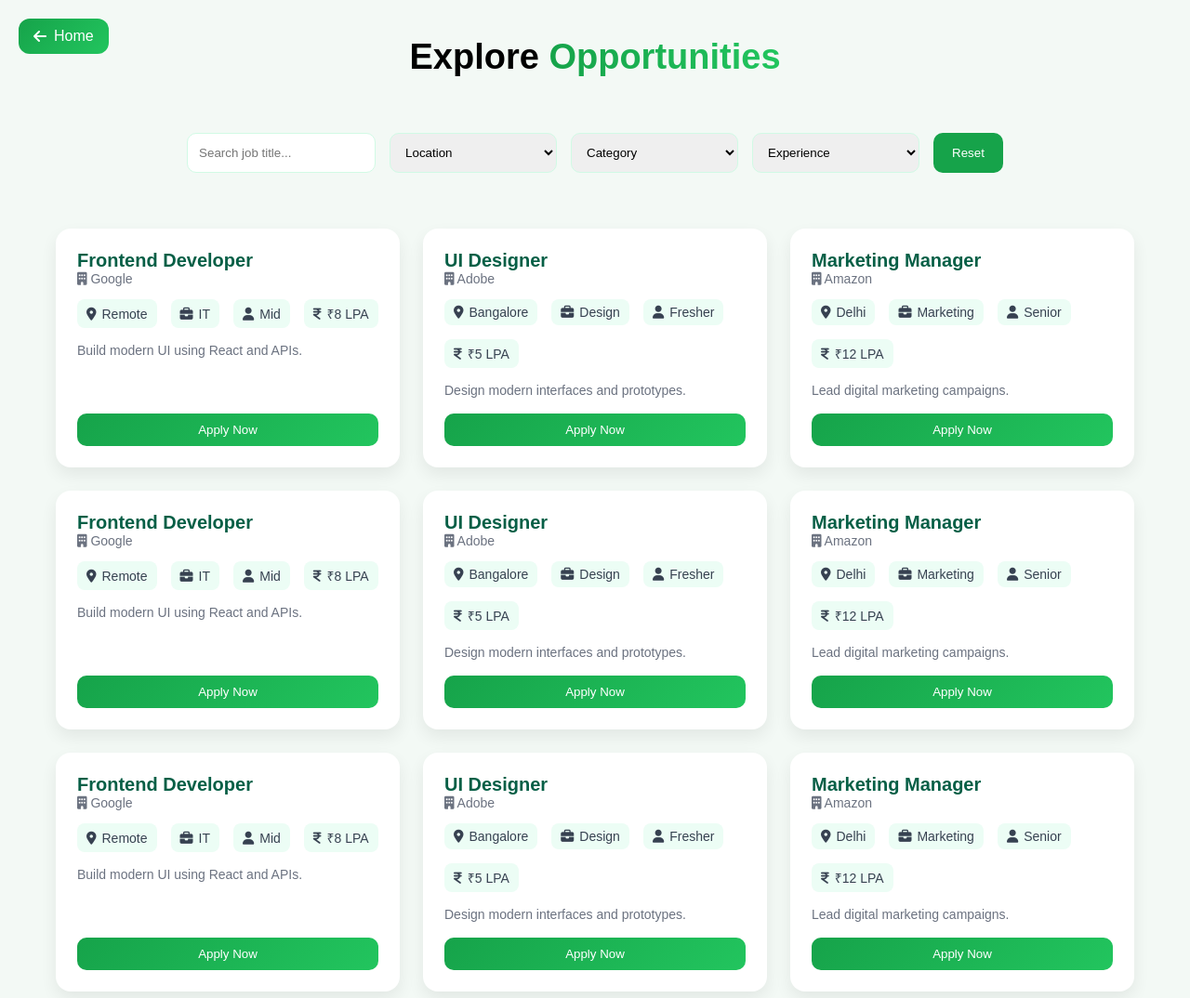
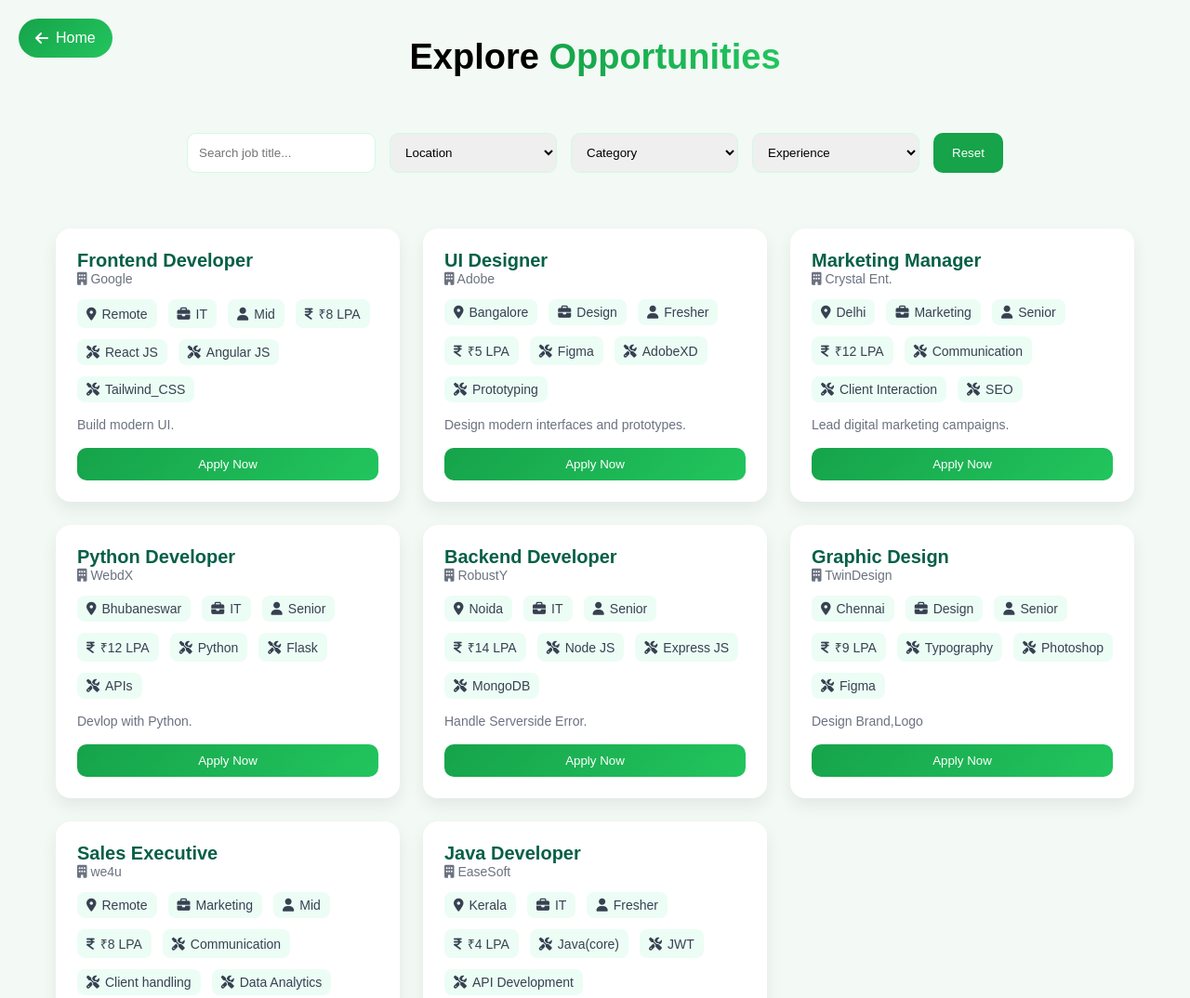
Before and after one commit to Aryan-018008/JobPortal, a plain HTML site: page JobCard.html in a window 1280 px wide. Shown: the top 1074 px of the page at 93% size. Drawn offline with Linux system fonts and the light colour scheme.

Commit message:
Jobcards Styling and Modification

```diff
--- a/JobCard.css
+++ b/JobCard.css
@@ -1,3 +1,44 @@
+/* ================= ROOT VARIABLES ================= */
+
+:root{
+
+/* PRIMARY COLORS */
+--primary:#16a34a;
+--primary-dark:#15803d;
+--primary-light:#22c55e;
+
+/* BACKGROUNDS */
+--bg-main:#f3f9f5;
+--bg-card:#ffffff;
+--bg-chip:#ecfdf5;
+--bg-chip-hover:#d1fae5;
+
+/* TEXT COLORS */
+--text-main:#065f46;
+--text-secondary:#6b7280;
+--text-body:#374151;
+
+/* BORDERS */
+--border-soft:#d1fae5;
+--border-hover:#bbf7d0;
+
+/* GRADIENTS */
+--gradient-main:linear-gradient(135deg,#16a34a,#22c55e);
+--gradient-hover:linear-gradient(135deg,#15803d,#16a34a);
+--gradient-text:linear-gradient(90deg,#16a34a,#22c55e);
+
+/* SHADOWS */
+--shadow-card:0 8px 18px rgba(0,0,0,0.07);
+--shadow-hover:0 14px 28px rgba(34,197,94,0.15);
+--shadow-btn:0 10px 20px rgba(34,197,94,0.35);
+--shadow-floating:0 12px 28px rgba(34,197,94,0.45);
+
+/* TRANSITION */
+--transition:.3s ease;
+}
+
+/* ================= GLOBAL ================= */
+
 *{
 margin:0;
 padding:0;
@@ -6,7 +47,7 @@ font-family:'Poppins',sans-serif;
 }
 
 body{
-background:#f3f9f5;
+background:var(--bg-main);
 }
 
 /* ================= TITLE ================= */
@@ -17,9 +58,10 @@ margin:40px 0;
 font-size:38px;
 }
 
-/* GREEN GRADIENT TEXT */
+/* GRADIENT TEXT */
+
 .gradient-text{
-background:linear-gradient(90deg,#16a34a,#22c55e);
+background:var(--gradient-text);
 background-clip:text;
 -webkit-background-clip:text;
 color:transparent;
@@ -40,33 +82,32 @@ padding:20px;
 .filter-bar select{
 padding:12px;
 border-radius:10px;
-border:1px solid #d1fae5;
+border:1px solid var(--border-soft);
 min-width:180px;
 outline:none;
-transition:0.3s;
+transition:var(--transition);
 }
 
-/* GREEN FOCUS EFFECT */
 .filter-bar input:focus,
 .filter-bar select:focus{
-border-color:#22c55e;
+border-color:var(--primary-light);
 box-shadow:0 0 0 3px rgba(34,197,94,0.15);
 }
 
 /* RESET BUTTON */
 
 #resetBtn{
-background:#16a34a;
+background:var(--primary);
 color:white;
 border:none;
 padding:12px 20px;
 border-radius:10px;
 cursor:pointer;
-transition:0.3s;
+transition:var(--transition);
 }
 
 #resetBtn:hover{
-background:#15803d;
+background:var(--primary-dark);
 transform:translateY(-2px);
 }
 
@@ -82,10 +123,10 @@ gap:25px;
 /* ================= JOB CARD ================= */
 
 .job-card{
-background:white;
+background:var(--bg-card);
 border-radius:16px;
 padding:22px;
-box-shadow:0 8px 18px rgba(0,0,0,0.07);
+box-shadow:var(--shadow-card);
 transition:all .35s ease;
 display:flex;
 flex-direction:column;
@@ -93,12 +134,10 @@ gap:14px;
 border:1px solid transparent;
 }
 
-/* GREEN HOVER POLISH */
 .job-card:hover{
 transform:translateY(-8px);
-border-color:#bbf7d0;
-box-shadow:
-0 14px 28px rgba(34,197,94,0.15);
+border-color:var(--border-hover);
+box-shadow:var(--shadow-hover);
 }
 
 /* ================= HEADER ================= */
@@ -112,11 +151,11 @@ align-items:center;
 .job-title{
 font-size:20px;
 font-weight:600;
-color:#065f46;
+color:var(--text-main);
 }
 
 .company{
-color:#6b7280;
+color:var(--text-secondary);
 font-size:14px;
 }
 
@@ -125,31 +164,30 @@ font-size:14px;
 .job-info{
 display:flex;
 flex-wrap:wrap;
-gap:15px;
+gap:12px;
 font-size:14px;
-color:#374151;
+color:var(--text-body);
 }
 
 .job-info span{
 display:flex;
 align-items:center;
 gap:6px;
-background:#ecfdf5;
+background:var(--bg-chip);
 padding:6px 10px;
 border-radius:8px;
-transition:0.3s;
+transition:var(--transition);
 }
 
-/* GREEN CHIP HOVER */
 .job-info span:hover{
-background:#d1fae5;
+background:var(--bg-chip-hover);
 transform:scale(1.05);
 }
 
 /* ================= DESCRIPTION ================= */
 
 .job-desc{
-color:#6b7280;
+color:var(--text-secondary);
 font-size:14px;
 line-height:1.5;
 }
@@ -161,17 +199,16 @@ margin-top:auto;
 padding:10px;
 border:none;
 border-radius:10px;
-background:linear-gradient(135deg,#16a34a,#22c55e);
+background:var(--gradient-main);
 color:white;
 cursor:pointer;
-transition:all .3s ease;
+transition:var(--transition);
 }
 
-/* BUTTON HOVER */
 .view-btn:hover{
 transform:translateY(-3px);
-box-shadow:0 10px 20px rgba(34,197,94,0.35);
-background:linear-gradient(135deg,#15803d,#16a34a);
+box-shadow:var(--shadow-btn);
+background:var(--gradient-hover);
 }
 
 /* ================= PAGINATION ================= */
@@ -188,22 +225,57 @@ margin-bottom:50px;
 padding:10px 18px;
 border:none;
 border-radius:8px;
-background:#16a34a;
+background:var(--primary);
 color:white;
 cursor:pointer;
-transition:0.3s;
+transition:var(--transition);
 }
 
 .pagination button:hover{
-background:#15803d;
+background:var(--primary-dark);
 transform:translateY(-2px);
 }
 
-/* Disabled Button */
 .pagination button:disabled{
 background:#9ca3af;
 cursor:not-allowed;
 transform:none;
+}
+
+/* ================= BACK HOME BUTTON ================= */
+
+.back-home-btn{
+position:fixed;
+top:20px;
+left:20px;
+z-index:9999;
+
+display:flex;
+align-items:center;
+gap:8px;
+
+padding:12px 18px;
+border-radius:50px;
+
+background:var(--gradient-main);
+color:white;
+text-decoration:none;
+font-weight:500;
+
+transition:var(--transition);
+}
+
+.back-home-btn:hover{
+transform:translateX(4px);
+box-shadow:var(--shadow-floating);
+}
+
+.back-home-btn i{
+transition:transform .3s ease;
+}
+
+.back-home-btn:hover i{
+transform:translateX(4px);
 }
 
 /* ================= RESPONSIVE ================= */
@@ -218,54 +290,11 @@ padding:20px;
 font-size:28px;
 }
 
-}
-
-/* ================= BACK HOME BUTTON ================= */
-
-.back-home-btn{
-position:fixed;
-top:20px;
-left:20px;
-z-index:999;
-
-display:flex;
-align-items:center;
-gap:8px;
-
-padding:10px 16px;
-border-radius:12px;
-
-background:linear-gradient(135deg,#16a34a,#22c55e);
-color:white;
-text-decoration:none;
-font-weight:500;
-
-/* box-shadow:0 8px 18px rgba(34,197,94,0.35); */
-transition:all .3s ease;
-}
-
-/* Hover Effect */
-/* .back-home-btn:hover{
-transform:translateX(-4px) translateY(-2px);
-background:linear-gradient(135deg,#15803d,#16a34a);
-box-shadow:0 12px 25px rgba(34,197,94,0.45);
-} */
-
-/* Arrow Animation */
-.back-home-btn i{
-transition:transform .3s ease;
-}
-
-.back-home-btn:hover i{
-transform:translateX(4px);
-}
-
-/* Mobile Adjustment */
-@media(max-width:768px){
 .back-home-btn{
 top:15px;
 left:15px;
 padding:8px 14px;
 font-size:14px;
 }
+
 }
--- a/JobCard.html
+++ b/JobCard.html
@@ -1,76 +1,41 @@
 <!DOCTYPE html>
 <html lang="en">
+
 <head>
     <meta charset="UTF-8">
     <meta name="viewport" content="width=device-width, initial-scale=1.0">
-
     <title>Jobs</title>
-
-<link rel="stylesheet"
-href="https://cdnjs.cloudflare.com/ajax/libs/font-awesome/6.5.1/css/all.min.css">
-
+    <link rel="stylesheet" href="https://cdnjs.cloudflare.com/ajax/libs/font-awesome/6.5.1/css/all.min.css">
     <link rel="stylesheet" href="JobCard.css">
 </head>
 
 <body>
-
-
-
-
     <section class="jobs-page">
-
-<h1 class="page-title">
-  Explore <span class="gradient-text">Opportunities</span>
-</h1>
-
-<!-- Filter Bar  -->
-
-<div class="filter-bar">
-
-<input type="text" id="searchInput"
-placeholder="Search job title...">
-
-<select id="locationFilter">
+        <h1 class="page-title"> Explore <span class="gradient-text">Opportunities</span> </h1> <!-- Filter Bar -->
+        <div class="filter-bar"> <input type="text" id="searchInput" placeholder="Search job title..."> <select
+                id="locationFilter">
                 <option value="">Location</option>
                 <option>Remote</option>
                 <option>Bangalore</option>
                 <option>Delhi</option>
-</select>
-
-<select id="categoryFilter">
+                <option>Bhubaneswar</option>
+                <option>Kerala</option>
+                <option>Delhi</option>
+            </select> <select id="categoryFilter">
                 <option value="">Category</option>
                 <option>IT</option>
                 <option>Design</option>
                 <option>Marketing</option>
-</select>
-
-<select id="experienceFilter">
+            </select> <select id="experienceFilter">
                 <option value="">Experience</option>
                 <option>Fresher</option>
                 <option>Mid</option>
                 <option>Senior</option>
-</select>
-
-<button id="resetBtn">Reset</button>
-
-</div>
-
-<!-- ================= JOB CARDS ================= -->
-
-<div id="jobContainer" class="job-container"></div>
-
-<!-- ================= PAGINATION ================= -->
-
-<!-- <div class="pagination">
-  <button id="prevBtn">Prev</button>
-  <span id="pageInfo"></span>
-  <button id="nextBtn">Next</button>
-</div> -->
-
-</section>
-
-<a href="job.html" class="back-home-btn"><i class="fa-solid fa-arrow-left"></i></i>Home</a>
-
+            </select> <button id="resetBtn">Reset</button> </div> <!-- ================= JOB CARDS ================= -->
+        <div id="jobContainer" class="job-container"></div> <!-- ================= PAGINATION ================= -->
+        <!-- <div class="pagination"> <button id="prevBtn">Prev</button> <span id="pageInfo"></span> <button id="nextBtn">Next</button> </div> -->
+    </section> <a href="index.html" class="back-home-btn"><i class="fa-solid fa-arrow-left"></i></i>Home</a>
     <script src="JobCard.js"></script>
 </body>
+
 </html>
--- a/JobCard.js
+++ b/JobCard.js
@@ -6,11 +6,14 @@ const baseJobs = [
 {
 title:"Frontend Developer",
 company:"Google",
-location:"Remote",
-category:"IT",
-experience:"Mid",
+location:"Remote",  //Remote/Other Location
+category:"IT",      // It or design or marketig
+experience:"Mid",   // Fresher or Mid or Senior
 salary:"₹8 LPA",
-desc:"Build modern UI using React and APIs."
+skill1:"React JS",
+skill2:"Angular JS",
+skill3:"Tailwind_CSS",
+desc:"Build modern UI."
 },
 {
 title:"UI Designer",
@@ -19,24 +22,92 @@ location:"Bangalore",
 category:"Design",
 experience:"Fresher",
 salary:"₹5 LPA",
+skill1:"Figma",
+skill2:"AdobeXD",
+skill3:"Prototyping",
 desc:"Design modern interfaces and prototypes."
 },
+
 {
 title:"Marketing Manager",
-company:"Amazon",
+company:"Crystal Ent.",
 location:"Delhi",
 category:"Marketing",
 experience:"Senior",
 salary:"₹12 LPA",
+skill1:"Communication",
+skill2:"Client Interaction",
+skill3:"SEO",
 desc:"Lead digital marketing campaigns."
 },
+{
+title:"Python Developer",
+company:"WebdX",
+location:"Bhubaneswar",
+category:"IT",
+experience:"Senior",
+salary:"₹12 LPA",
+skill1:"Python",
+skill2:"Flask",
+skill3:"APIs",
+desc:"Devlop with Python."
+},
+{
+title:"Backend Developer",
+company:"RobustY",
+location:"Noida",
+category:"IT",
+experience:"Senior",
+salary:"₹14 LPA",
+skill1:"Node JS",
+skill3:"MongoDB",
+skill2:"Express JS",
+desc:"Handle Serverside Error."
+},
+{
+title:"Graphic Design",
+company:"TwinDesign",
+location:"Chennai",
+category:"Design",
+experience:"Senior",
+salary:"₹9 LPA",
+skill3:"Figma",
+skill2:"Photoshop",
+skill1:"Typography",
+desc:"Design Brand,Logo"
+},
+{
+title:"Sales Executive",
+company:"we4u",
+location:"Remote",
+category:"Marketing",
+experience:"Mid",
+salary:"₹8 LPA",
+skill1:"Communication",
+skill2:"Client handling",
+skill3:"Data Analytics",
+desc:"Lead digital marketing campaigns."
+},
+{
+title:"Java Developer",
+company:"EaseSoft",
+location:"Kerala",
+category:"IT",
+experience:"Fresher",
+salary:"₹4 LPA",
+skill1:"Java(core)",
+skill2:"JWT",
+skill3:"API Development",
+desc:"Lead digital marketing campaigns."
+},
+
 ];
 
 /* Demo data for pagination */
 const jobs = [];
 let idCounter = 1;
 
-for(let i=0;i<5;i++){
+for(let i=0;i<1;i++){
   baseJobs.forEach(job=>{
     jobs.push({
       id: idCounter++,   // ✅ unique id
@@ -55,9 +126,7 @@ const container = document.getElementById("jobContainer");
 // const perPage = 6;
 let filteredJobs = [...jobs];
 
-/* ===============================
-   RENDER JOBS
-================================*/
+/* Render Jobs */
 
 function renderJobs(){
 
@@ -89,6 +158,9 @@ function renderJobs(){
         <span><i class="fa-solid fa-briefcase"></i> ${job.category}</span>
         <span><i class="fa-solid fa-user"></i> ${job.experience}</span>
         <span><i class="fa-solid fa-indian-rupee-sign"></i> ${job.salary}</span>
+        <span><i class="fa-solid fa-screwdriver-wrench"></i> ${job.skill1}</span>
+        <span><i class="fa-solid fa-screwdriver-wrench"></i> ${job.skill2}</span>
+        <span><i class="fa-solid fa-screwdriver-wrench"></i> ${job.skill3}</span>
       </div>
 
       <p class="job-desc">${job.desc}</p>
@@ -217,3 +289,12 @@ document.getElementById("experienceFilter")
 ================================*/
 
 renderJobs();
+
+//  Cross-Button
+// document.addEventListener("click", function(e){
+
+//   if(e.target.closest(".close-btn")){
+//       e.target.closest(".job-card").remove();
+//   }
+
+// });
--- a/home.css
+++ b/home.css
@@ -1,3 +1,30 @@
+/* ===============================
+   ROOT COLORS (BLUE THEME)
+================================*/
+:root{
+
+  /* Primary */
+  --primary:#2563eb;
+  --primary-dark:#1d4ed8;
+  --primary-light:#60a5fa;
+
+  /* Gradients */
+  --gradient-main:linear-gradient(135deg,#2563eb,#06b6d4);
+  --gradient-soft:linear-gradient(90deg,#2563eb,#38bdf8);
+
+  /* Backgrounds */
+  --bg-main:#f4f7fb;
+  --bg-card:#ffffff;
+  --bg-soft:#eef4ff;
+
+  /* Text */
+  --text-main:#0f172a;
+  --text-muted:#64748b;
+
+  /* Shadow */
+  --shadow-soft:0 6px 18px rgba(37,99,235,0.12);
+}
+
 /* ===============================
    GLOBAL RESET
 ================================*/
@@ -9,8 +36,8 @@
 }
 
 body{
-  background:#f3f5f9;
-  color:#111827;
+  background:var(--bg-main);
+  color:var(--text-main);
   line-height:1.6;
 }
 
@@ -36,7 +63,7 @@ body{
   width:45px;
   height:45px;
   border-radius:12px;
-  background:linear-gradient(135deg,#6d5dfc,#c026d3);
+  background:var(--gradient-main);
   display:flex;
   align-items:center;
   justify-content:center;
@@ -45,7 +72,7 @@ body{
 }
 
 .logo h2{
-  color:#6d5dfc;
+  color:var(--primary);
 }
 
 .nav-links{
@@ -62,14 +89,14 @@ body{
 }
 
 .nav-links a:hover{
-  color:#6d5dfc;
+  color:var(--primary);
 }
 
 .post-btn{
   padding:10px 20px;
   border:none;
   border-radius:10px;
-  background:linear-gradient(135deg,#6d5dfc,#c026d3);
+  background:var(--gradient-main);
   color:white;
   cursor:pointer;
   transition:.3s;
@@ -93,16 +120,16 @@ body{
 }
 
 .gradient-text{
-  background: linear-gradient(90deg, #6d5dfc, #ff2e93);
-  background-clip: text;
-  -webkit-background-clip: text;
-  color: transparent;
+  background:var(--gradient-soft);
+  background-clip:text;
+  -webkit-background-clip:text;
+  color:transparent;
 }
 
 .hero p{
   max-width:720px;
   margin:20px auto;
-  color:#6b7280;
+  color:var(--text-muted);
   font-size:18px;
 }
 
@@ -125,7 +152,7 @@ body{
 .primary-btn{
   border:none;
   color:white;
-  background:linear-gradient(135deg,#6d5dfc,#c026d3);
+  background:var(--gradient-main);
 }
 
 .primary-btn:hover{
@@ -153,7 +180,7 @@ body{
   padding:30px;
   border-radius:16px;
   text-align:center;
-  box-shadow:0 10px 22px rgba(0,0,0,0.06);
+  box-shadow:var(--shadow-soft);
   transition:.3s;
 }
 
@@ -172,12 +199,8 @@ body{
   color:white;
   font-size:22px;
   margin-bottom:15px;
+  background:var(--gradient-main);
 }
-
-.purple{background:linear-gradient(135deg,#6d5dfc,#9333ea);}
-.pink{background:linear-gradient(135deg,#ec4899,#db2777);}
-.red{background:linear-gradient(135deg,#f43f5e,#e11d48);}
-.orange{background:linear-gradient(135deg,#f59e0b,#f97316);}
 
 /* ===============================
    ABOUT SECTION
@@ -200,7 +223,7 @@ body{
 }
 
 .about-text p{
-  color:#6b7280;
+  color:var(--text-muted);
   margin-bottom:15px;
 }
 
@@ -226,12 +249,12 @@ body{
 .feature i{
   font-size:24px;
   margin-bottom:10px;
-  color:#6d5dfc;
+  color:var(--primary);
 }
 
 .feature p{
   font-size:14px;
-  color:#6b7280;
+  color:var(--text-muted);
 }
 
 /* ===============================
@@ -252,25 +275,16 @@ body{
 }
 
 .contact-text p{
-  color:#6b7280;
-  margin-bottom:30px;
+  color:var(--text-muted);
+  /* margin-bottom:30px; */
 }
 
 /* ICON GROUP */
 .icon-group{
   display:flex;
-  /* align-items:center; */
   gap:24px;
-  flex-direction: column;
-  /* flex-wrap:wrap; */
-
-  /* flex-wrap: wrap; */
+  flex-direction:column;
 }
-
-/* .icon-group a:nth-child(3),
-.icon-group a:nth-child(4){
-  flex-basis:100%;
-} */
 
 .social-icons,
 .message-icons{
@@ -281,7 +295,7 @@ body{
 
 .quick-text{
   margin-top:10px;
-  color:#6b7280;
+  color:var(--text-muted);
 }
 
 .icon-group a{
@@ -303,9 +317,9 @@ body{
 
 .icon-group a:hover{
   transform:translateY(-8px) scale(1.08);
-  background:linear-gradient(135deg,#6d5dfc,#c026d3);
+  background:var(--gradient-main);
   color:white;
-  box-shadow:0 14px 28px rgba(109,93,252,0.35);
+  box-shadow:0 14px 28px rgba(37,99,235,0.35);
 }
 
 /* CONTACT DETAILS */
@@ -314,7 +328,7 @@ body{
   margin:25px 0 35px;
   display:flex;
   flex-direction:row;
-  gap:14px;
+  gap:20px;
 }
 
 .contact-item{
@@ -328,11 +342,11 @@ body{
   width:38px;
   height:38px;
   border-radius:10px;
-  background:#f3f5f9;
+  background:var(--bg-soft);
   display:flex;
   align-items:center;
   justify-content:center;
-  color:#6d5dfc;
+  color:var(--primary);
   font-size:16px;
 }
 
@@ -343,7 +357,7 @@ body{
 }
 
 .contact-item a:hover{
-  color:#6d5dfc;
+  color:var(--primary);
 }
 
 /* ===============================
@@ -365,10 +379,10 @@ body{
 }
 
 .job-card{
-  background:white;
+  background:var(--bg-card);
   padding:22px;
   border-radius:14px;
-  box-shadow:0 6px 18px rgba(0,0,0,0.08);
+  box-shadow:var(--shadow-soft);
   transition:.3s;
 }
 
@@ -406,7 +420,7 @@ body{
    FOOTER
 ================================*/
 .footer{
-  background:#111827;
+  background:#0b1a3a;
   color:#fff;
   text-align:center;
   padding:20px;
--- a/home.js
+++ b/home.js
@@ -58,5 +58,5 @@ function displayJobs(){
 document.getElementById("Explr-btn").addEventListener("click",exploreJob)
 
 function exploreJob(){
-  window.open("JobCard.html", "_blank");
+  window.open("JobCards.html", "_blank");
 }
```
Also changed, not shown: index.html (+16 -31 lines). Lines whose indentation alone changed are shown as unchanged.
